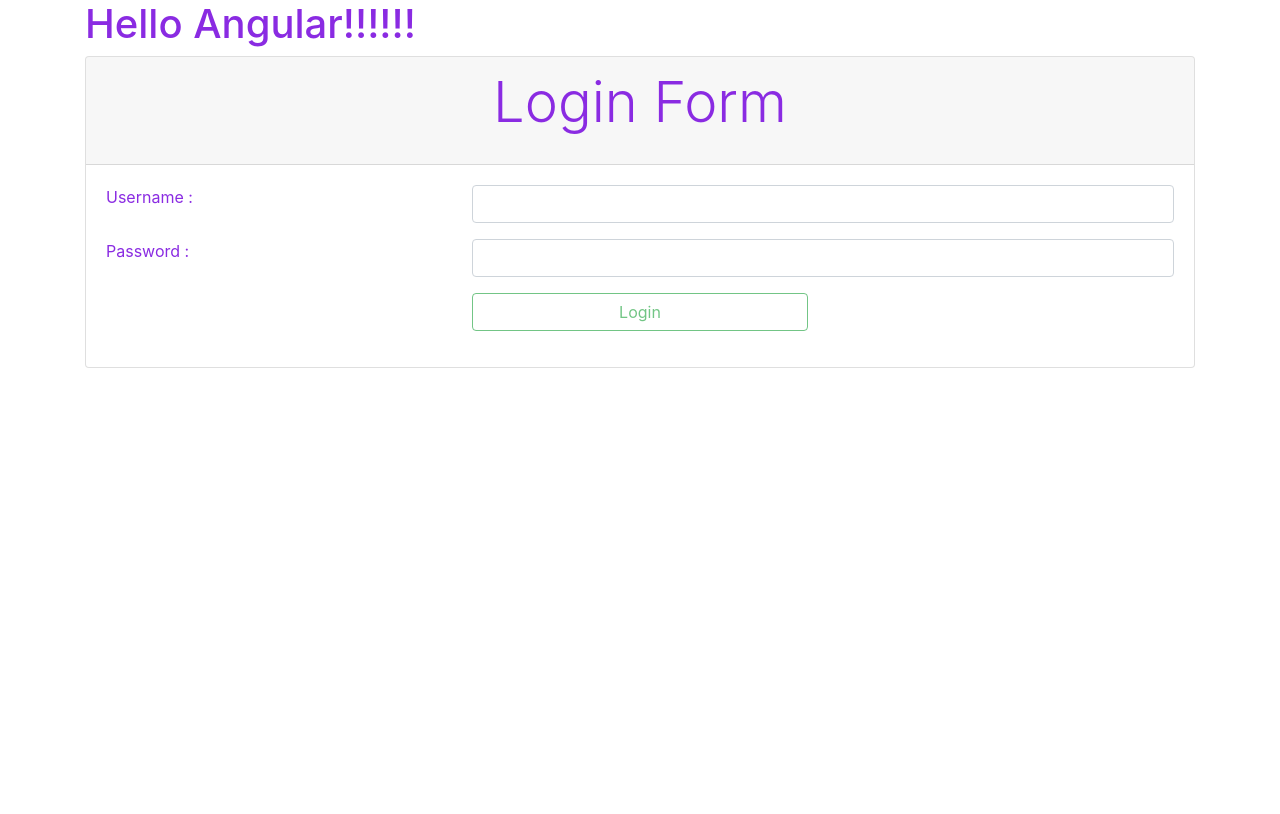
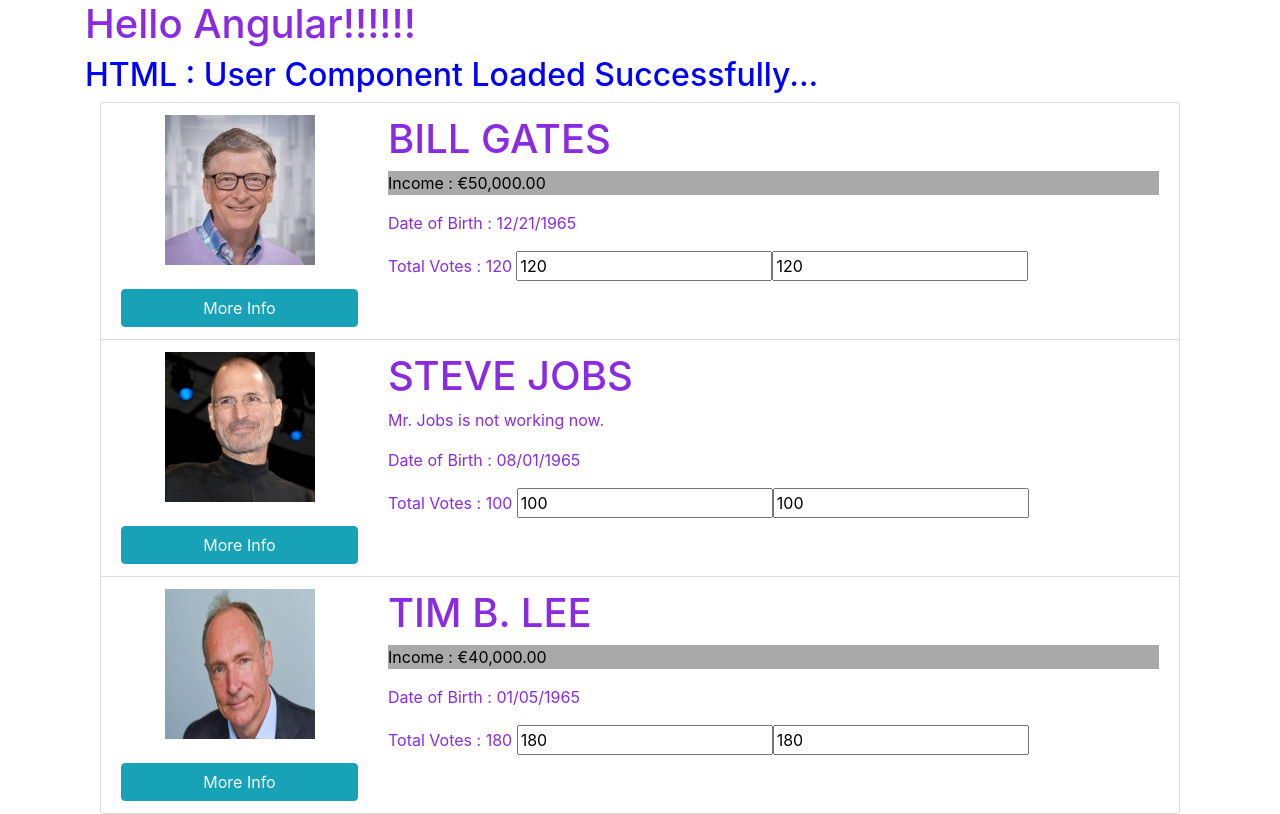
Before and after one commit to synergy2411/erricson, an Angular app: page / in a window 1280 px wide. Built offline with nearby package versions, Linux system fonts and the light colour scheme.

Commit message:
basic service added

```diff
--- a/src/app/app.component.html
+++ b/src/app/app.component.html
@@ -2,13 +2,13 @@
   <h1>Hello Angular!!!!!!</h1>
 
 
-  <app-login></app-login>
+  <!-- <app-login></app-login> -->
 
   <!-- <app-register></app-register> -->
 
   <!-- <app-pipe-demo></app-pipe-demo> -->
 
-  <!-- <app-user></app-user> -->
+  <app-user></app-user>
 
   <!-- <button class="btn btn-primary" (click)="onToggle()">
     Toggle LifeCycle Component
--- a/src/app/app.module.ts
+++ b/src/app/app.module.ts
@@ -13,6 +13,7 @@
 import { FilterPipe } from './pipe/filter.pipe';
 import { RegisterComponent } from './auth/register/register.component';
 import { LoginComponent } from './auth/login/login.component';
+import { DataService } from './service/data.service';
 
 @NgModule({
   declarations: [   // Component, Pipe, Directive
@@ -33,7 +34,7 @@
     FormsModule,
     ReactiveFormsModule
   ],
-  providers: [],      // Services
+  providers: [DataService],      // Services
   bootstrap: [AppComponent]
 })
 export class AppModule { }
--- /dev/null
+++ b/src/app/service/data.service.ts
@@ -0,0 +1,10 @@
+import { User } from './../model/user.model';
+import { USER_DATA } from './../model/mocks';
+import { Injectable } from '@angular/core';
+
+@Injectable()
+export class DataService {
+  getData(): User[] {
+    return USER_DATA;
+  }
+}
--- a/src/app/user/user.component.ts
+++ b/src/app/user/user.component.ts
@@ -1,6 +1,7 @@
 import { User } from './../model/user.model';
 import { Component, OnInit } from '@angular/core';
-import { USER_DATA } from '../model/mocks';
+import { DataService } from '../service/data.service';
+// import { USER_DATA } from '../model/mocks';
 
 @Component({
   selector : 'app-user',
@@ -11,8 +12,11 @@
 
   users: User[];
 
+  constructor(private dataService: DataService) {}
+
   ngOnInit(){
-    this.users = USER_DATA;
+    // this.users = USER_DATA;
+    this.users = this.dataService.getData();
   }
 
   onMoreInfo(usr: User) {
```
